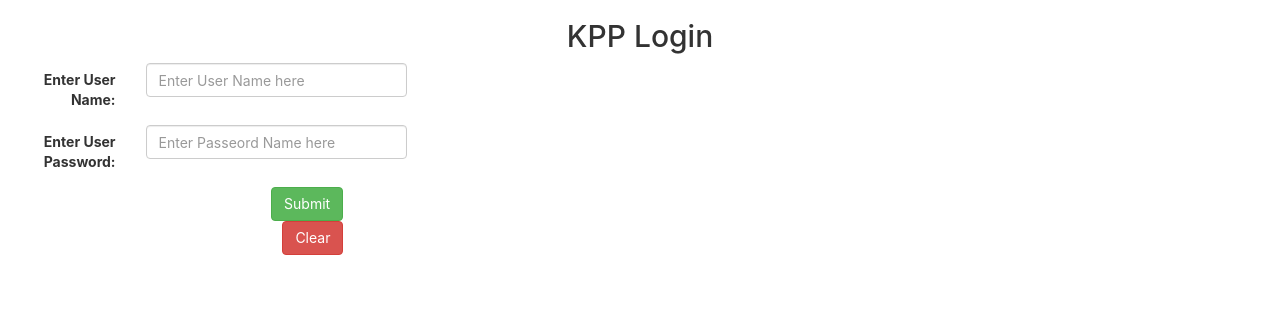
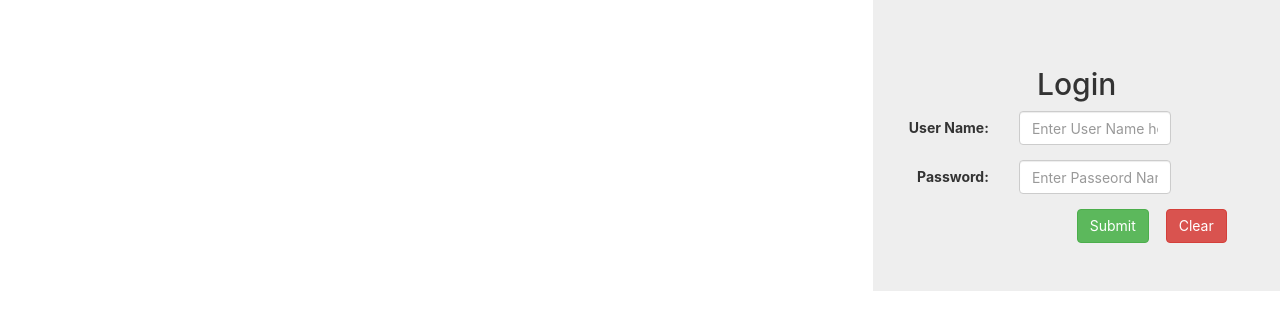
Before and after one commit to nileshjambhulkar015/kppservice-login-ui, a React (Create React App) app: page / in a window 1280 px wide. Shown: the top 330 px of the page. Built offline with nearby package versions, Linux system fonts and the light colour scheme.

Commit message:
Kpp added

```diff
--- a/src/components/SignInComponent/SignInComponent.js
+++ b/src/components/SignInComponent/SignInComponent.js
@@ -51,28 +51,30 @@ export default function SignInComponent() {
     return (
 
         <div className="row">
-        <h2 align="center">KPP Login</h2>
+        <div className="col-sm-8"></div>
             <div className="col-sm-4">
+            <div class="jumbotron">
+            <h2 align="center">Login</h2>
                 <form className="form-horizontal">
                     <div className="form-group">
-                        <label className="control-label col-sm-4" htmlFor="userName">Enter User Name:</label>
-                        <div className="col-sm-8">
+                        <label className="control-label col-sm-4" htmlFor="userName">User Name:</label>
+                        <div className="col-sm-5">
                             <input type="text" className="form-control" id="userName" placeholder="Enter User Name here" value={userName} onChange={(e) => setUserName(e.target.value)} />
                         </div>
                     </div>
                     <div className="form-group">
-                        <label className="control-label col-sm-4" htmlFor="userPassword">Enter User Password:</label>
-                        <div className="col-sm-8">
+                        <label className="control-label col-sm-4" htmlFor="userPassword">Password:</label>
+                        <div className="col-sm-5">
                             <input type="password" className="form-control" id="userPassword" placeholder="Enter Passeord Name here" value={userPassword} onChange={(e) => setUserPassword(e.target.value)} />
                         </div>
                     </div>
 
                 </form>
-                <div className="col-sm-offset-8">
+                <div className="col-sm-offset-6">
                     <button type="submit" className="btn btn-success" data-dismiss="modal" onClick={() => employeeLogin(roleId,userName,userPassword)} > Submit</button>
                     <button type="reset" className="btn btn-danger col-sm-offset-1" data-dismiss="modal">Clear</button>
                 </div>
-
+                </div>
             </div>
             <div className="col-sm-1"></div>
         </div>
--- a/src/services/SignInService.js
+++ b/src/services/SignInService.js
@@ -1,19 +1,17 @@
 import axios from "axios";
-
-const BASE_URL="http://localhost:9091/roles";
-
+import { BASE_URL_API } from "./URLConstants";
 
 class SignInService{
 
      //Get all roles present in designation table
      getRolesInDesignation(){
-        return axios.get("http://localhost:9091/roles/designation/roles")
+        return axios.get(BASE_URL_API+"/roles/designation/roles")
     }
 
     //login employee based on role
     employeeLogin(userName,userPassword){
 
-        return axios.get("http://localhost:9091/login?userName="+userName+"&userPassword="+userPassword)
+        return axios.get(BASE_URL_API+"/login?userName="+userName+"&userPassword="+userPassword)
     }
 }
 
--- /dev/null
+++ b/src/services/URLConstants.js
@@ -0,0 +1 @@
+export const BASE_URL_API="http://localhost:9091";
```
